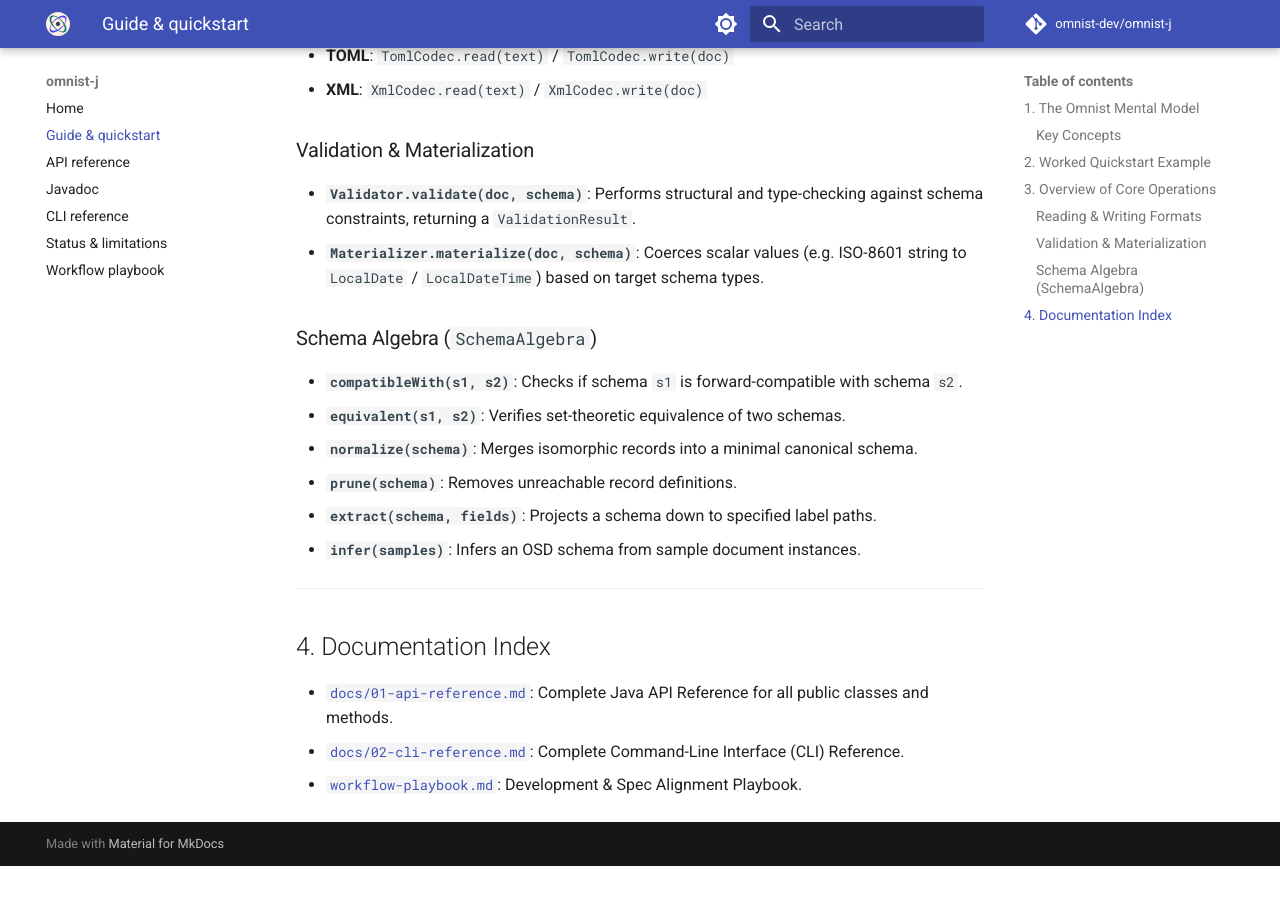
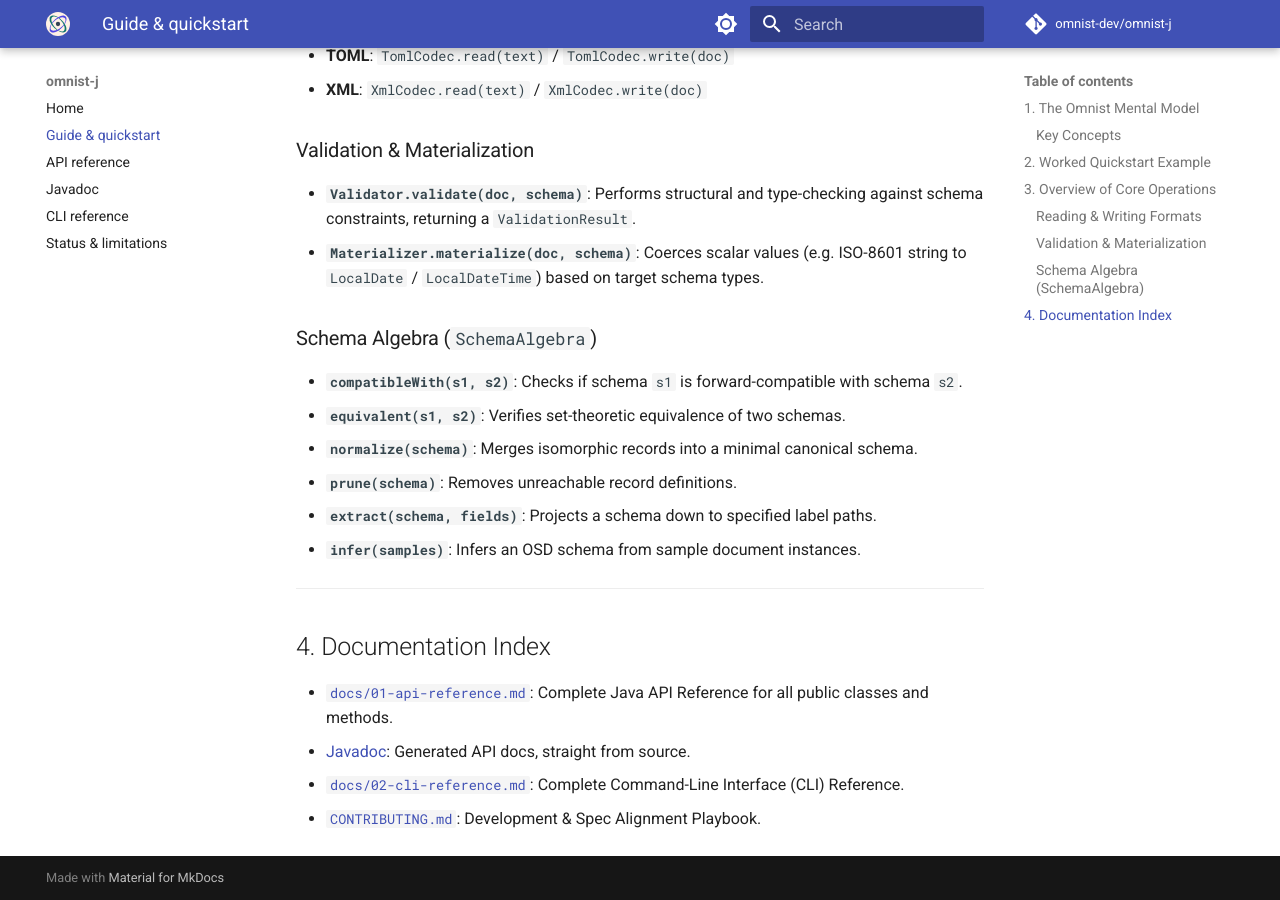
Before and after one commit to omnist-dev/omnist-j, an MkDocs documentation site: the page built from docs/00-guide.md, in a window 1280 px wide and 900 px high, scrolled down 2046 px. Built offline with MkDocs 1.6.1 and Material for MkDocs 9.7.7, drawn with Linux system fonts in a browser that asks for light colours; comment, search, counter and statistics services are not loaded; before the commit the page ends 2912 px from its top, so only the background shows below that.

Commit message:
Docs consistency: relocate internal docs, link generated Javadoc (#108)
Per the cross-port docs-consistency audit (#107):

- Moved docs/workflow-playbook.md to CONTRIBUTING.md at the repo root,
  matching omnist-go/omnist-rs/omnist-ts's existing precedent for this
  exact file. It's an internal AI-agent-development operating procedure,
  not user-facing API documentation, and docs/ builds into the public
  mkdocs site (j.omnist.dev). Updated every cross-reference (mkdocs.yml
  nav, docs/index.md, docs/00-guide.md, README.md, pom.xml comment).
- Removed docs/design/2026-08-streaming-parse-investigation.md, a dated
  internal investigation writeup tied to issue #48 (already resolved and
  implemented). Same misplacement class as the playbook -- not user
  documentation, and nothing else references it. History is preserved in
  git/issue #48 for anyone who needs the full writeup.
- Added a top-of-page pointer in docs/01-api-reference.md to the
  generated Javadoc (https://j.omnist.dev/javadoc/), matching the pattern
  omnist (Python) uses for its own hand-curated docs/api.md pointing at
  the generated reference.md. The Javadoc itself was already being
  generated and published by .github/workflows/docs.yml (confirmed live
  at j.omnist.dev/javadoc/) and already linked from docs/index.md's nav
  -- the one thing missing was a pointer from within the API reference
  page itself.
- Checked Javadoc comment coverage empirically before assuming it needed
  work: `mvn javadoc:javadoc -Dadditionalparam="-Xdoclint:all"` (which
  flags missing comments, not just malformed ones) produced zero
  warnings, so no comment-coverage work was needed.

01-api-reference.md's existing content (real signatures, real types,
correct spec-section citations) was left as-is per the audit's own
finding that its content quality needs no fix -- only the missing
Javadoc pointer was added.

mvn clean test: all tests pass, coverage gates met.
./run-conformance: 204/0/24 (unchanged -- docs-only + one comment change).
mkdocs build --strict: succeeds, no new broken links introduced.

Co-authored-by: Claude Sonnet 5 <noreply@anthropic.com>

```diff
--- a/docs/00-guide.md
+++ b/docs/00-guide.md
@@ -94,5 +94,6 @@ assertTrue(json.contains("\"Alice\""));
 ## 4. Documentation Index
 
 - [`docs/01-api-reference.md`](01-api-reference.md): Complete Java API Reference for all public classes and methods.
+- [Javadoc](https://j.omnist.dev/javadoc/): Generated API docs, straight from source.
 - [`docs/02-cli-reference.md`](02-cli-reference.md): Complete Command-Line Interface (CLI) Reference.
-- [`workflow-playbook.md`](workflow-playbook.md): Development & Spec Alignment Playbook.
+- [`CONTRIBUTING.md`](https://github.com/omnist-dev/omnist-j/blob/main/CONTRIBUTING.md): Development & Spec Alignment Playbook.
--- a/mkdocs.yml
+++ b/mkdocs.yml
@@ -44,4 +44,3 @@ nav:
   - Javadoc: https://j.omnist.dev/javadoc/
   - CLI reference: 02-cli-reference.md
   - Status & limitations: limitations.md
-  - Workflow playbook: workflow-playbook.md
--- a/pom.xml
+++ b/pom.xml
@@ -302,7 +302,7 @@
             bound to the default lifecycle, so ordinary `mvn clean test`/`mvn package` (what
             CI and every contributor runs) never requires a GPG key to be present. Activate
             with `mvn clean deploy -Prelease` once ~/.m2/settings.xml has the `central` server
-            credentials (see docs/workflow-playbook.md) and a GPG key is available locally.
+            credentials (see CONTRIBUTING.md) and a GPG key is available locally.
         -->
         <profile>
             <id>release</id>
```
Also changed, not shown: README.md (+1 -1 lines), docs/01-api-reference.md (+3 -1 lines), docs/design/2026-08-streaming-parse-investigation.md (deleted, +0 -39 lines), docs/index.md (+1 -1 lines), CONTRIBUTING.md (renamed from docs/workflow-playbook.md).
